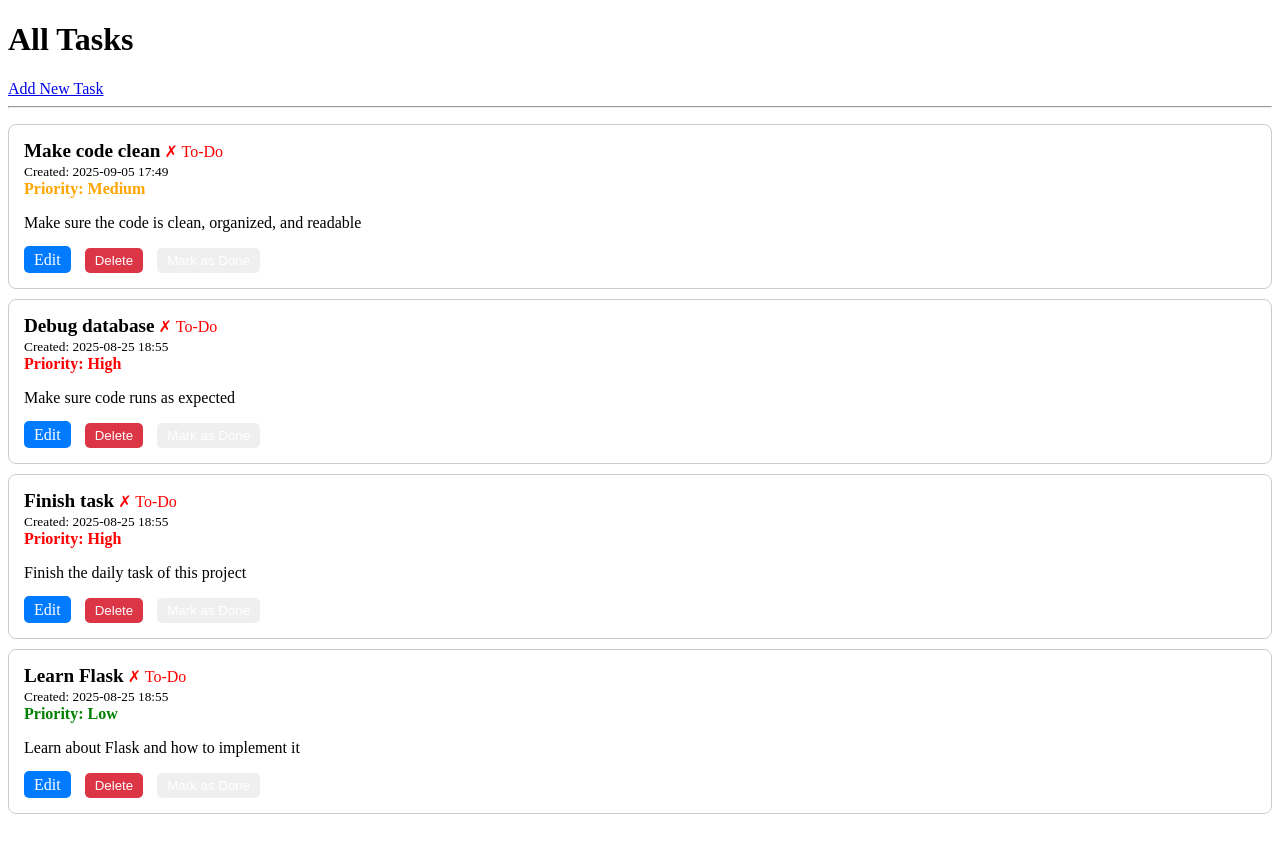
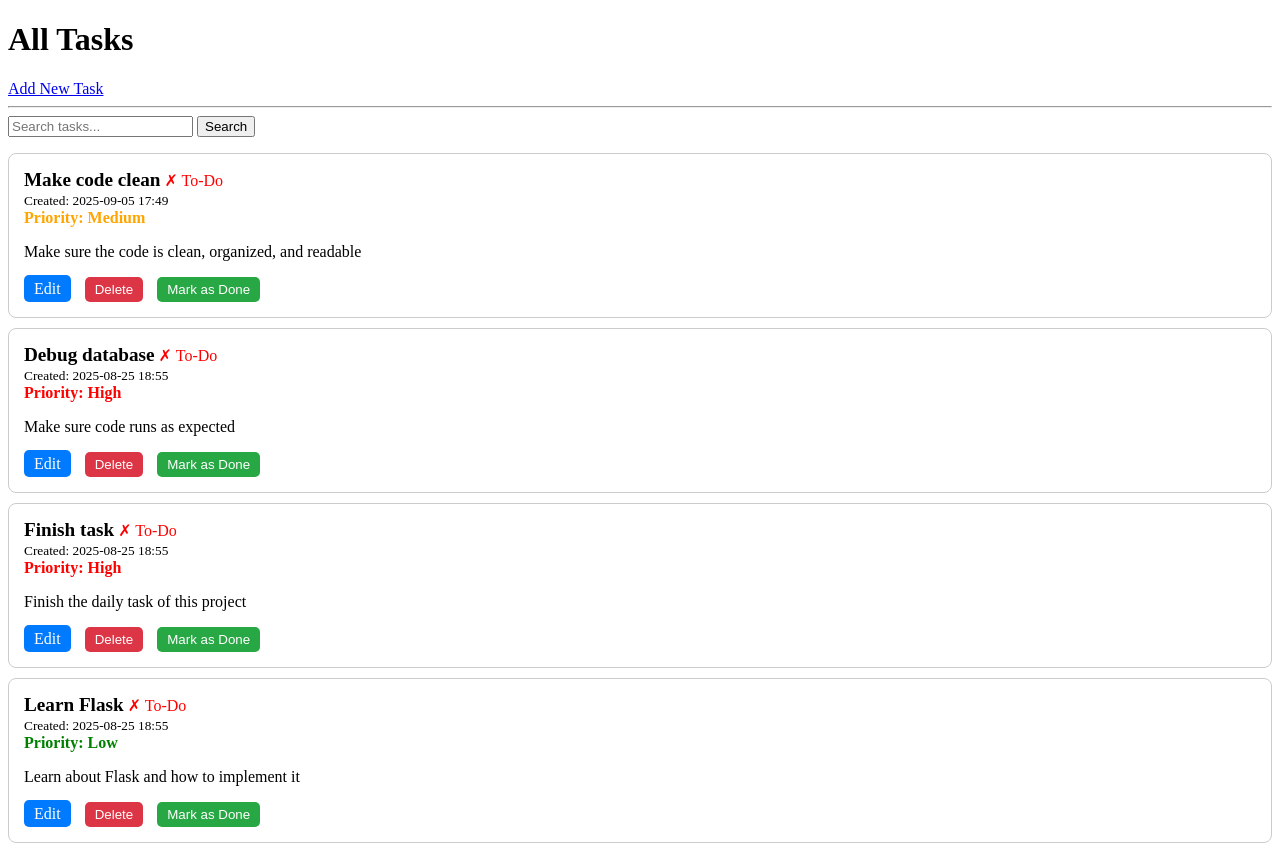
Before and after one commit to gadizz/Internship-Work-Experience, a Flask app: page /tasks in a window 1280 px wide. Shown: the part 26-885 px from the top of the page. Before the commit the page ends 840 px from the top, so only its background shows below. Run offline with Flask 3, Linux system fonts and the light colour scheme; data comes from the database, SQL or seed files in the repository; both versions use the stored data as it was after the commit.

Commit message:
Day 8: Advanced Features

````diff
--- a/app.py
+++ b/app.py
@@ -38,8 +38,22 @@ def tasks_view():
 
         return redirect(url_for('tasks_view'))
 
-    tasks = Task.query.order_by(Task.created_at.desc()).all()
-    return render_template("tasks.html", tasks=tasks)
+    # Get the search query from the request, if it exists
+    search_query = request.args.get('search')
+
+    if search_query:
+        # Filter tasks by title or description
+        tasks = Task.query.filter(
+            db.or_(
+                Task.title.ilike(f'%{search_query}%'),
+                Task.description.ilike(f'%{search_query}%')
+            )
+        ).order_by(Task.created_at.desc()).all()
+    else:
+        # If no search query, show all tasks
+        tasks = Task.query.order_by(Task.created_at.desc()).all()
+
+    return render_template("tasks.html", tasks=tasks, search_query=search_query)
 
 @app.route('/add')
 def add_task():
@@ -48,19 +62,24 @@ def add_task():
 # New routes for editing and deleting tasks
 @app.route('/tasks/edit/<int:task_id>', methods=['GET', 'POST'])
 def edit_task(task_id):
+    # Retrieve the task from the database, or return a 404 error if not found
     task = db.session.get(Task, task_id)
     if not task:
+        # You should have a 404 template to handle this gracefully
         return "Task not found", 404
 
     if request.method == 'POST':
-        task.title       = request.form['title']
+        # Update the task with new data from the form
+        task.title = request.form['title']
         task.description = request.form['description']
-        task.priority    = request.form['priority']
-        task.done        = 'done' in request.form
+        task.priority = request.form['priority']
+        task.done = 'done' in request.form
+
         db.session.commit()
         return redirect(url_for('tasks_view'))
 
-    return render_template("edit_task.html", task=task)
+    # For a GET request, render the edit form with the task's current data
+    return render_template('edit_task.html', task=task)
 
 @app.route('/tasks/delete/<int:task_id>', methods=['POST'])
 def delete_task(task_id):
--- a/static/css/style.css
+++ b/static/css/style.css
@@ -61,3 +61,17 @@
 .inline-form {
     display: inline;
 }
+
+.toggle-done {
+  background-color: #28a745; /* bootstrap-green; adjust as you like */
+  color: #ffffff;
+  border: none;
+  padding: 5px 10px;
+  border-radius: 5px;
+  cursor: pointer;
+}
+
+/* Optional: add a hover state */
+.toggle-done:hover {
+  background-color: #218838;
+}
--- a/templates/base.html
+++ b/templates/base.html
@@ -24,5 +24,27 @@
 
     <!-- Link to the JavaScript file -->
     <script src="{{ url_for('static', filename='js/script.js') }}"></script>
+<script>
+document.addEventListener('DOMContentLoaded', () => {
+  document.querySelectorAll('.toggle-done').forEach(btn => {
+    // Ensure it doesn't act as a form submit button
+    btn.type = 'button';
+
+    btn.addEventListener('click', async () => {
+      const id = btn.dataset.taskId;
+      const res = await fetch(`/api/tasks/${id}/toggle`, {
+        method: 'POST'
+      });
+
+      if (res.ok) {
+        // Reload to reflect the change
+        window.location.reload();
+      } else {
+        console.error('Toggle failed', await res.json());
+      }
+    });
+  });
+});
+</script>
 </body>
 </html>
--- a/templates/tasks.html
+++ b/templates/tasks.html
@@ -6,6 +6,13 @@
     <h1>All Tasks</h1>
     <a href="{{ url_for('add_task') }}" class="button add-task-btn">Add New Task</a>
     <hr>
+
+    <!-- New search form -->
+    <form action="{{ url_for('tasks_view') }}" method="get" class="search-form">
+        <input type="text" name="search" placeholder="Search tasks..." value="{{ search_query or '' }}">
+        <button type="submit" class="button search-button">Search</button>
+    </form>
+
     {% if tasks %}
         <ul class="task-list">
         {% for task in tasks %}
@@ -53,4 +60,3 @@
         <p>No tasks yet. Add one!</p>
     {% endif %}
 {% endblock %}
-```
````
Also changed, not shown: instance/tasks.db, templates/edit_task.html (renamed from templates/edit tasks.html).
